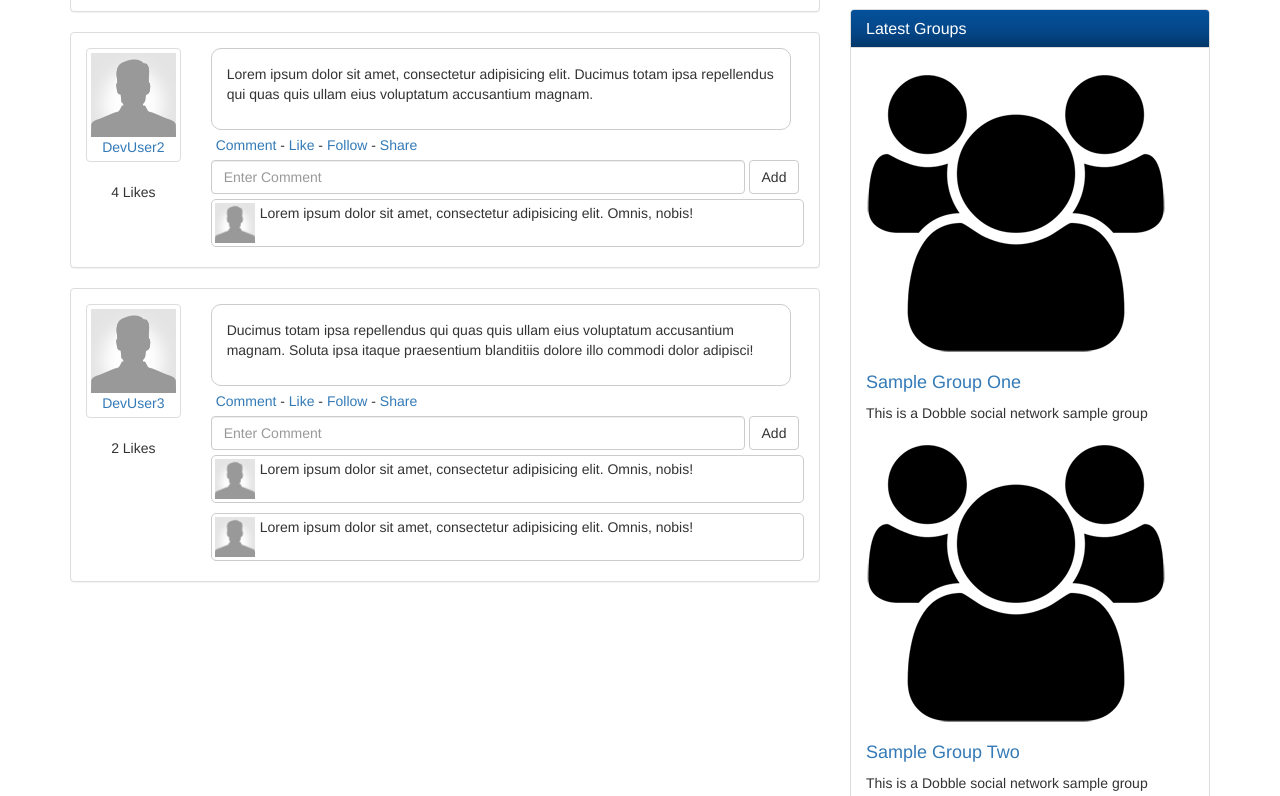
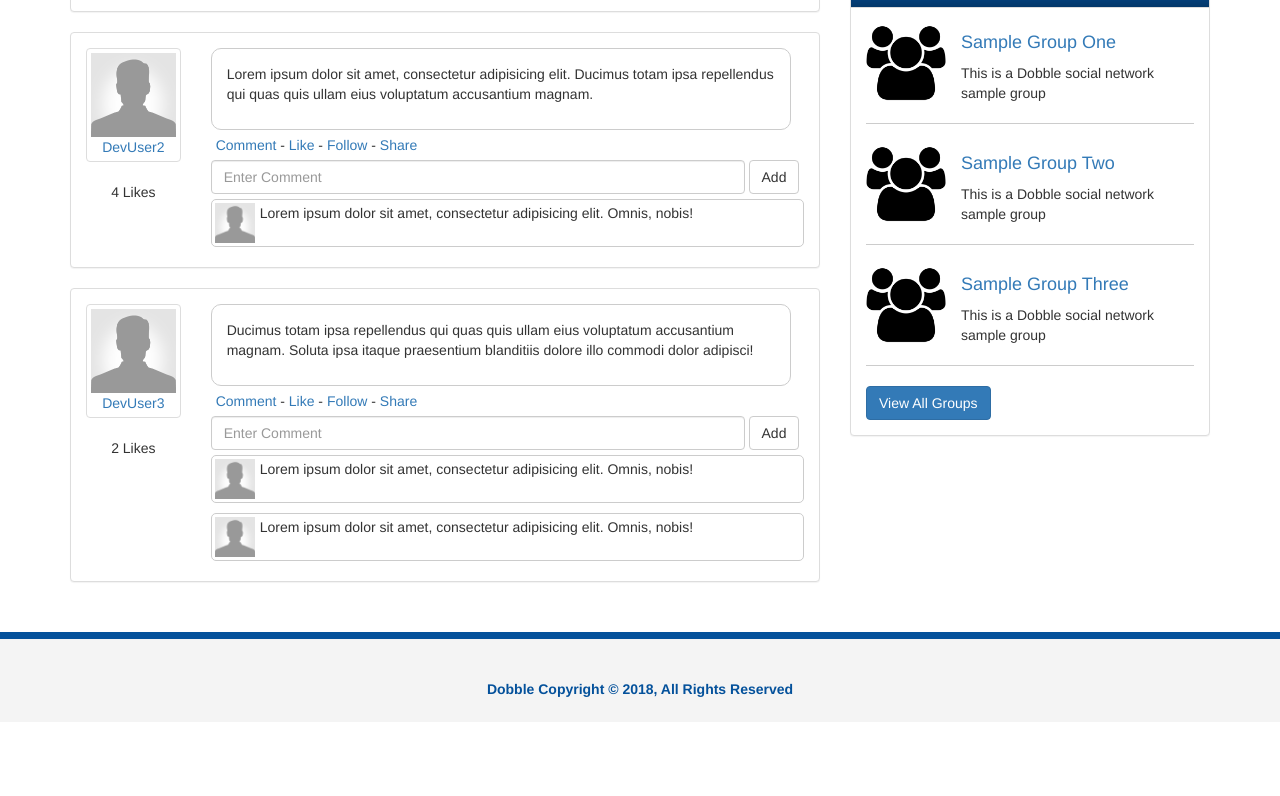
Before and after one commit to kyomu2010/dobble, a plain HTML site: page index.html in a window 1280 px wide. Shown: the part 668-1464 px from the top of the page. After the commit the page ends 1390 px from the top, so only its background shows below. Drawn offline with nearby package versions, Linux system fonts and the light colour scheme.

Commit message:
modified style.css and index.html

```diff
--- a/css/style.css
+++ b/css/style.css
@@ -85,7 +85,7 @@ header .logo {
 
 .friends li {
 	list-style: none;
-	padding: 5px;
+	padding: 0 5px;
 	display: inline;
 	float: left;
 }
@@ -93,3 +93,27 @@ header .logo {
 .friends img {
 	width: 55px;
 }
+
+.groups img {
+	width: 80px;
+	float: left;
+	margin-right: 15px;
+}
+
+.group-item {
+	padding-bottom: 10px;
+	margin-bottom: 20px;
+	border-bottom: 1px solid #ccc;
+	overflow: auto;
+}
+
+footer {
+	background: #f4f4f4;
+	height: 90px;
+	color: #04519b;
+	font-weight: bold;
+	text-align: center;
+	padding-top: 40px;
+	margin-top: 30px;
+	border-top: 7px solid #04519b;
+}
--- a/index.html
+++ b/index.html
@@ -269,11 +269,15 @@
                   <h4><a href="#">Sample Group One</a></h4>
                   <p>This is a Dobble social network sample group</p>
                 </div>
+                <!-- clear all floats -->
+                <div class="clearfix"></div>
                 <div class="group-item">
                   <img src="img/group.png">
                   <h4><a href="#">Sample Group Two</a></h4>
                   <p>This is a Dobble social network sample group</p>
                 </div>
+                <!-- clear all floats -->
+                <div class="clearfix"></div>
                 <div class="group-item">
                   <img src="img/group.png">
                   <h4><a href="#">Sample Group Three</a></h4>
```
